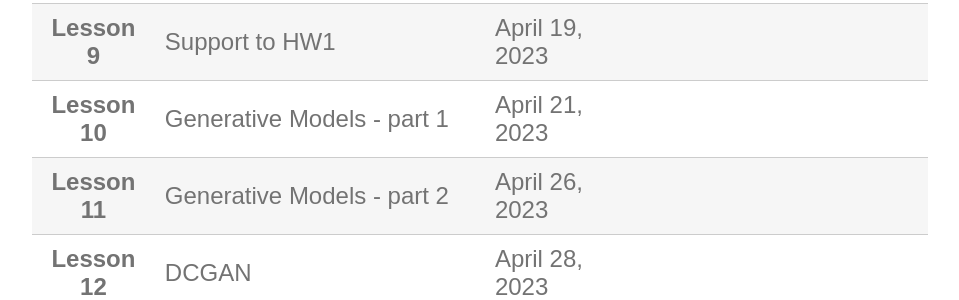
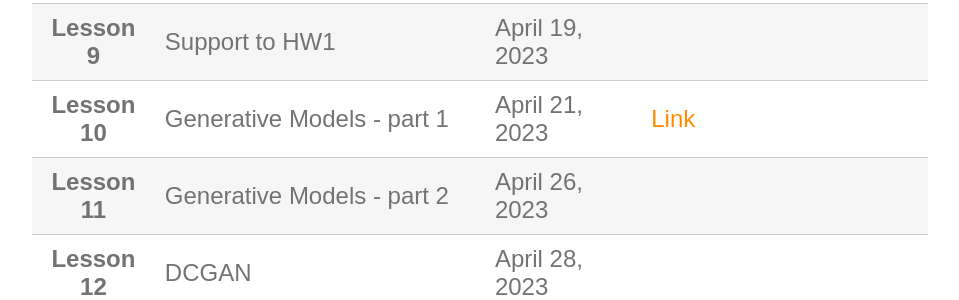
Before and after one commit to perceivelab/knowledge-discovery-course, a Jekyll site: the page built from lezioni.md, in a window 1280 px wide. Shown: the part 1063-1363 px from the top of the page, without its empty margins (160-1119 px from the left). Built offline with Jekyll 4.4.1, drawn with Linux system fonts in a browser that asks for light colours; our own code applies the rules of GitHub Pages for plain Markdown files.

Commit message:
Update lezioni.md

```diff
--- a/lezioni.md
+++ b/lezioni.md
@@ -14,7 +14,7 @@
 | **Lesson 7**      | Explanaible AI                                    | March 31, 2023                 | [Link](https://drive.google.com/file/d/19k5mjhROmS32lCoFIWr-6NpQGYaM0kyU/view?usp=sharing)   | |
 | **Lesson 8**      | CAPTUM                                            | April 05, 2023                 |    | [Link](https://colab.research.google.com/drive/16LqS432F3yTm7q1oW0-qD9xPZQdlB81C) |
 | **Lesson 9**      | Support to HW1                                    | April 19, 2023                 |    | |
-| **Lesson 10**      | Generative Models - part 1                        | April 21, 2023                 |    | |
+| **Lesson 10**      | Generative Models - part 1                        | April 21, 2023                 | [Link](https://drive.google.com/file/d/10MrcuOLBeABeHTS7ZVEev04pVJKly_LT/view?usp=sharing)   | |
 | **Lesson 11**     | Generative Models - part 2                        | April 26, 2023                 |    | |
 | **Lesson 12**     | DCGAN                                             | April 28, 2023                 |    | |
 | **Lesson 13**     | Recurrent Neural Networks                         | May 03, 2023                   |    | |
```
